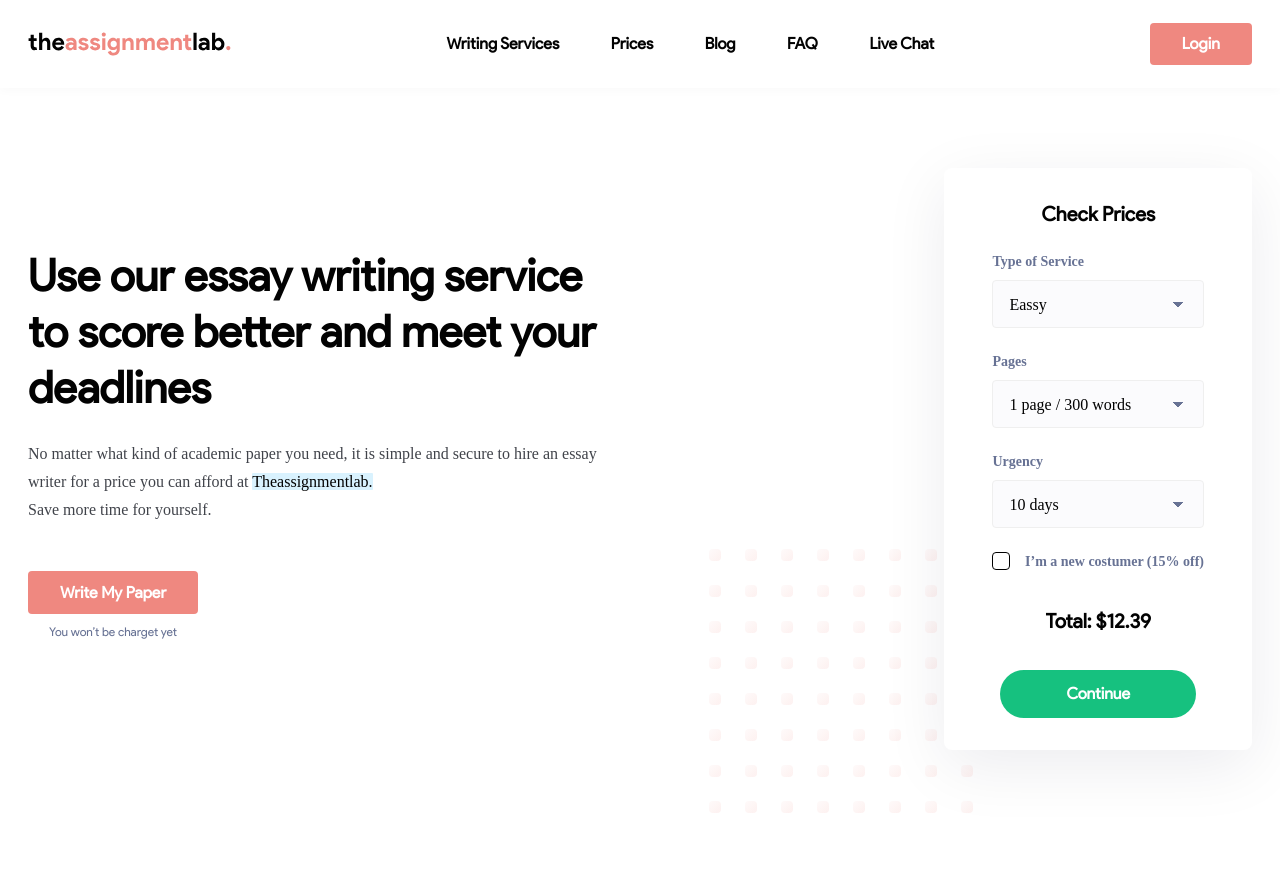
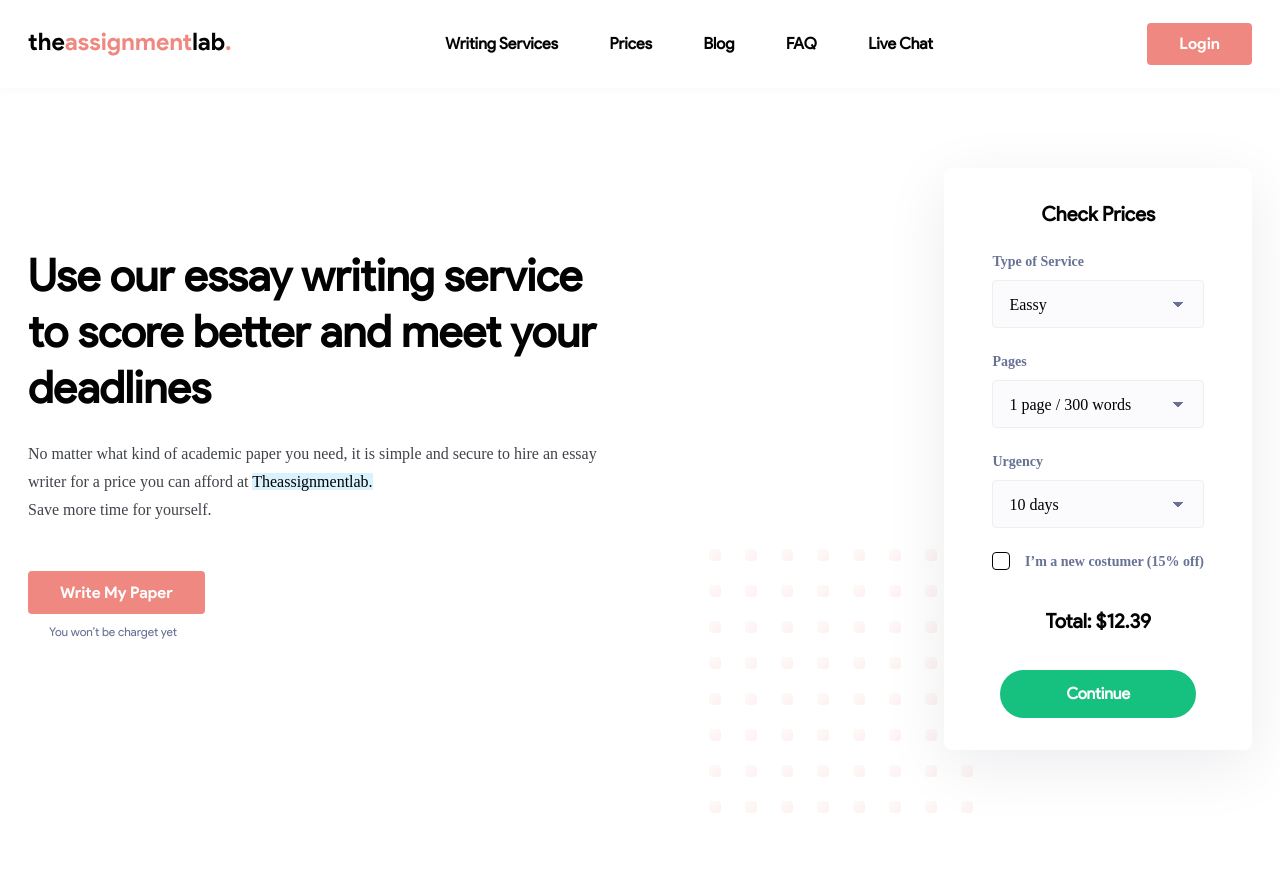
Before and after one commit to kolya130899/http-theassignmentlab, a PHP site: page / in a window 1280 px wide. Run offline with PHP 8.4, Linux system fonts and the light colour scheme; some libraries are stand-ins or nearby versions; some web fonts are replaced.

Commit message:
fonts edits

```diff
--- a/css/style.css
+++ b/css/style.css
@@ -1,14 +1,5 @@
 /* FONTS */
-@font-face {
-  font-family: "ProductSansRegular";
-  font-weight: 400;
-  src: url("fonts/ProductSansRegular.ttf") format("truetype");
-}
-@font-face {
-  font-family: "Product Sans Bold";
-  font-weight: 700;
-  src: url("fonts/ProductSansBold.ttf") format("truetype");
-}
+
 /* end FONTS */
 
 body {
@@ -17,7 +8,8 @@ body {
 }
 .page-btn {
   text-decoration: none;
-  font-weight: 700;
+  font-family: "ProductSansBold";
+  /* font-weight: 700; */
   color: #fff;
   padding: 12px 32px;
   background-color: #ef8880;
@@ -153,7 +145,7 @@ body {
   right: 21px;
   top: 50px;
   pointer-events: none;
-  transition: 1s;
+  transition: 0.5s;
 }
 .hero__form--item.rotated::after {
   transform: rotateX(180deg);
--- a/index.html
+++ b/index.html
@@ -10,6 +10,7 @@
       href="https://fonts.googleapis.com/css2?family=Muli:wght@400;500;700&display=swap"
       rel="stylesheet"
     />
+    <style class="loadfont"></style>
   </head>
   <body>
     <!-- HEADER -->
@@ -1294,11 +1295,18 @@
       </div>
     </section>
 
-    <!-- <script
+    <script
       src="https://code.jquery.com/jquery-3.5.1.min.js"
       integrity="sha256-9/aliU8dGd2tb6OSsuzixeV4y/faTqgFtohetphbbj0="
       crossorigin="anonymous"
-    ></script> -->
+    ></script>
+    <script>
+      $(document).ready(function () {
+        $(".loadfont").prepend(
+          "@font-face{font-family:'ProductSansRegular'; src: url('fonts/ProductSansRegular.ttf') format('truetype'); font-weight: 400;}@font-face {font-family: 'ProductSansBold'; src: url('fonts/ProductSansBold.ttf');font-weight: 700;}"
+        );
+      });
+    </script>
     <script>
       var selects = document.getElementsByClassName(".hero__form--item");
       var form = document.addEventListener("click", (e) => {
```
